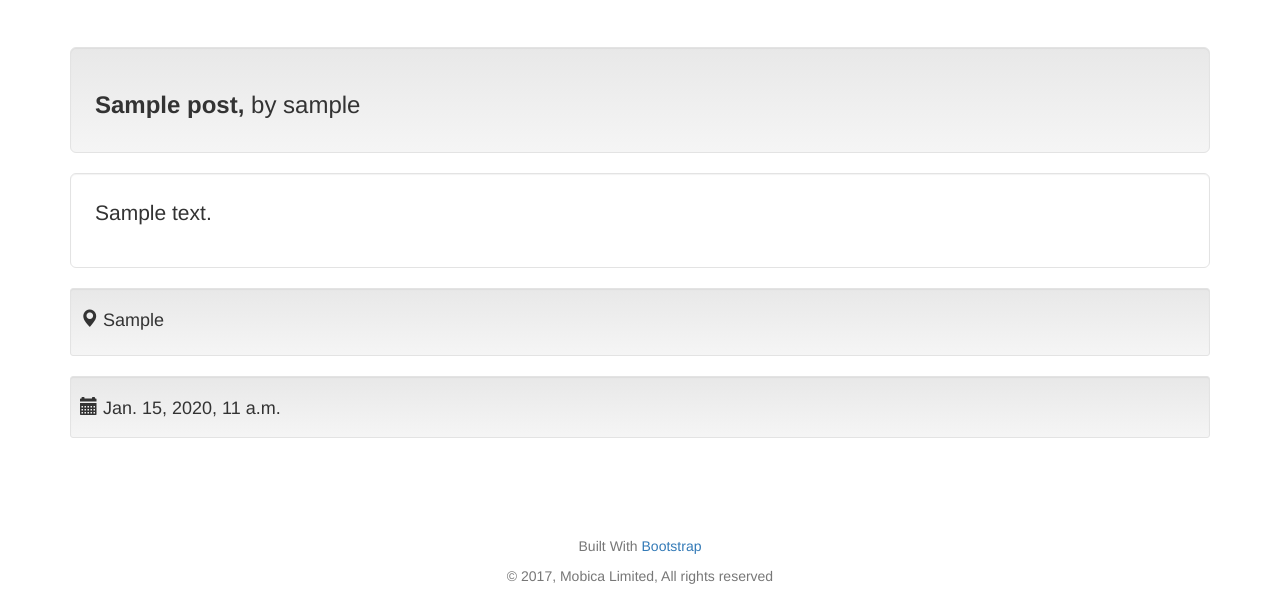
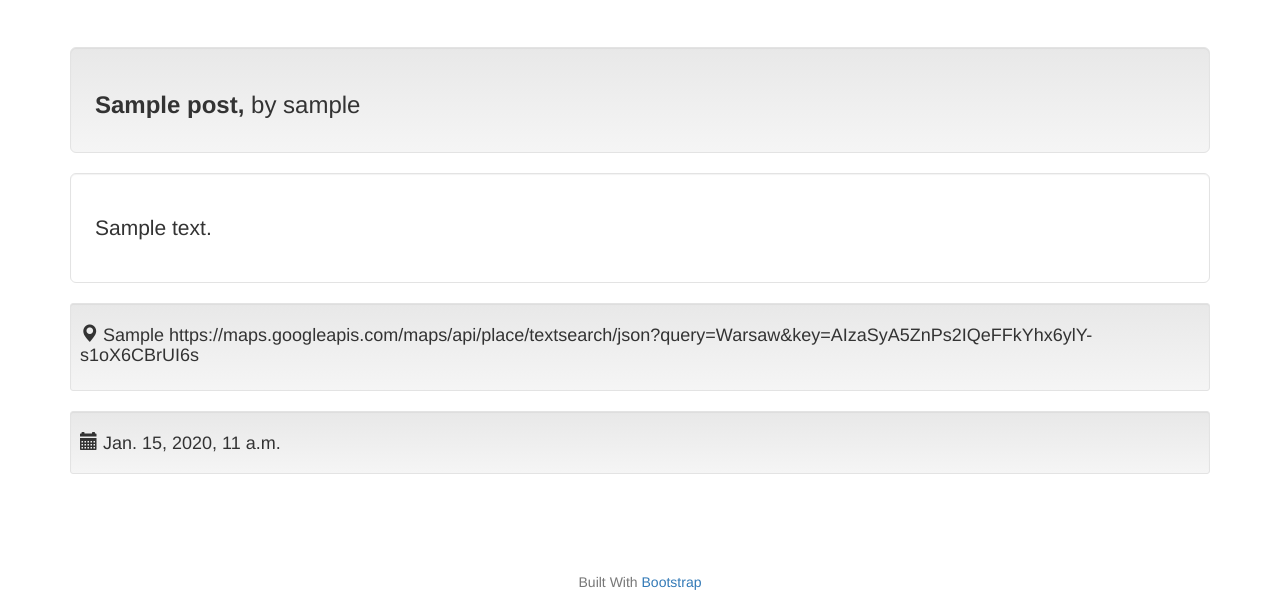
Before and after one commit to OrangeKing/pyRecommender, a Django app: a page that uses maps/templates/post_detail.html in a window 1280 px wide. Shown: the part 51-656 px from the top of the page. Run offline with Django 3.2, Linux system fonts and the light colour scheme; tables that the repository leaves empty hold one stand-in row (values such as "Sample post"); some libraries are stand-ins or nearby versions.

Commit message:
Validators WIP; Post detail map WIP

```diff
--- a/maps/models.py
+++ b/maps/models.py
@@ -9,14 +9,14 @@ from django.utils import timezone
 from django.utils.encoding import python_2_unicode_compatible
 
 from .utils import unique_slug_generator, grab_location
-from .validators import validate_location, validate_title
+from .validators import validate_location, validate_title, validate_username
 
 User = settings.AUTH_USER_MODEL
 
 # Create your models here.
 @python_2_unicode_compatible
 class Post(models.Model):
-    author = models.ForeignKey(User, on_delete=models.CASCADE)
+    author = models.ForeignKey(User, on_delete=models.CASCADE, validators=[validate_username])
     title = models.CharField(max_length=200, validators=[validate_title])
     contents = models.TextField()
     timestamp = models.DateTimeField(auto_now_add=True)
--- a/maps/templates/post_detail.html
+++ b/maps/templates/post_detail.html
@@ -14,10 +14,10 @@
         {% endifequal %}
         <div class="jumbotron-content">
             <div class="well well-lg" style="background: #FFF">
-                <p class="lead">{{ object.contents}}</p>
+                <p class="lead">{{ object.contents|linebreaks }}</p>
             </div>
             <div class="well well-sm">
-                <h4><i class="glyphicon glyphicon-map-marker" style="display:inline;"></i> {{ object.location}}</p>
+                <h4><i class="glyphicon glyphicon-map-marker" style="display:inline;"></i> {{ object.location}} {{query_loc}}</p>
             </div>
             <div class="well well-sm">
                 <h4><i class="glyphicon glyphicon-calendar" style="display:inline;"></i> {{object.timestamp}}</h4>
--- a/maps/views.py
+++ b/maps/views.py
@@ -52,9 +52,12 @@ class PostListView(ListView):
 class PostDetailView(DetailView):
     template_name = "post_detail.html"
     queryset = Post.objects.all()
+    loc = queryset[0].location
 
     def get_context_data(self, *args, **kwargs):
         context = super(PostDetailView, self).get_context_data(*args, **kwargs)
+        query_loc = "https://maps.googleapis.com/maps/api/place/textsearch/json?query={}&key=AIzaSyA5ZnPs2IQeFFkYhx6ylY-s1oX6CBrUI6s".format("Warsaw")
+        context['query_loc'] = query_loc
         return context
 
 
@@ -68,7 +71,7 @@ class PostAddView(LoginRequiredMixin, CreateView):
         return super().form_valid(form)
 
 
-class UserFormView(View):
+class UserFormView(CreateView):
     template_name = "registration/register.html"
     form_class = UserForm
     success_url = "/"
--- a/project/settings/__init__.py
+++ b/project/settings/__init__.py
@@ -1,2 +1,2 @@
-# from .base import *
-from .production import *
+from .base import *
+# from .production import *
```
Also changed, not shown: maps/templates/post_add.html (+4 -5 lines), maps/validators.py (+8 -2 lines), templates/registration/register.html (+8 -7 lines).
